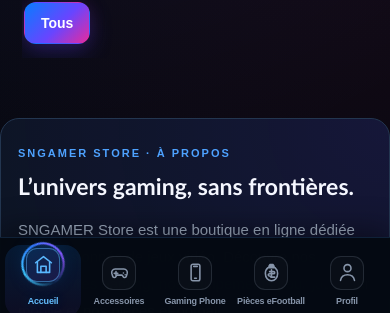
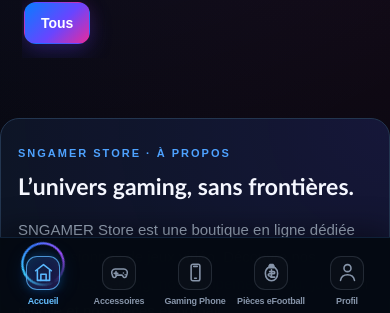
Before and after one commit to lywajrkitane/-sngamer-store, a website: page public/index.html in a window 390 px wide. Shown: the part 531-844 px from the top of the page. Drawn offline with Linux system fonts and the light colour scheme; no server answers.

Commit message:
Corriger la barre mobile : le cadre de l’icône active devient l’élément lumineux

```diff
--- a/public/store-polish.css
+++ b/public/store-polish.css
@@ -102,17 +102,18 @@
     height:21px !important;
   }
 
+  /* L'onglet actif reste sobre : seul le cadre de l'icône est mis en valeur. */
   .mobileBottomNav .bottomNavItem.active{
     color:#fff !important;
-    background:linear-gradient(180deg,rgba(22,135,255,.14),rgba(124,58,237,.08)) !important;
+    background:transparent !important;
   }
 
   .mobileBottomNav .bottomNavItem.active .bottomNavIcon{
     color:var(--sng-nav-active) !important;
-    border-color:rgba(90,184,255,.48);
-    background:linear-gradient(135deg,rgba(22,135,255,.16),rgba(124,58,237,.15));
-    box-shadow:0 0 0 3px rgba(22,135,255,.055),0 0 20px rgba(22,135,255,.16);
-    transform:translateY(-2px);
+    border-color:rgba(90,184,255,.78) !important;
+    background:linear-gradient(135deg,rgba(22,135,255,.22),rgba(124,58,237,.22)) !important;
+    box-shadow:0 0 10px rgba(22,135,255,.28),0 0 22px rgba(22,135,255,.16),inset 0 0 12px rgba(90,184,255,.08) !important;
+    transform:none !important;
   }
 
   .mobileBottomNav .bottomNavItem.active span:last-child{
```
